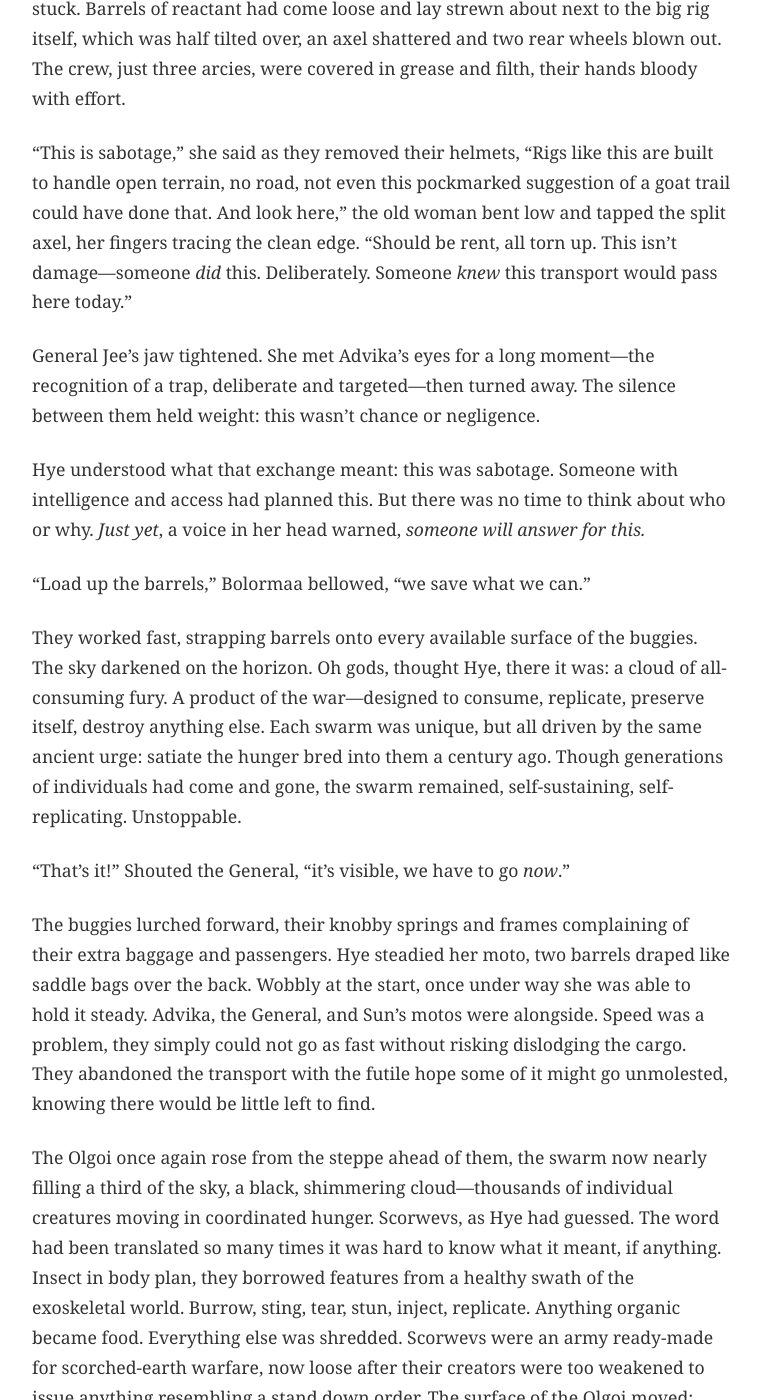
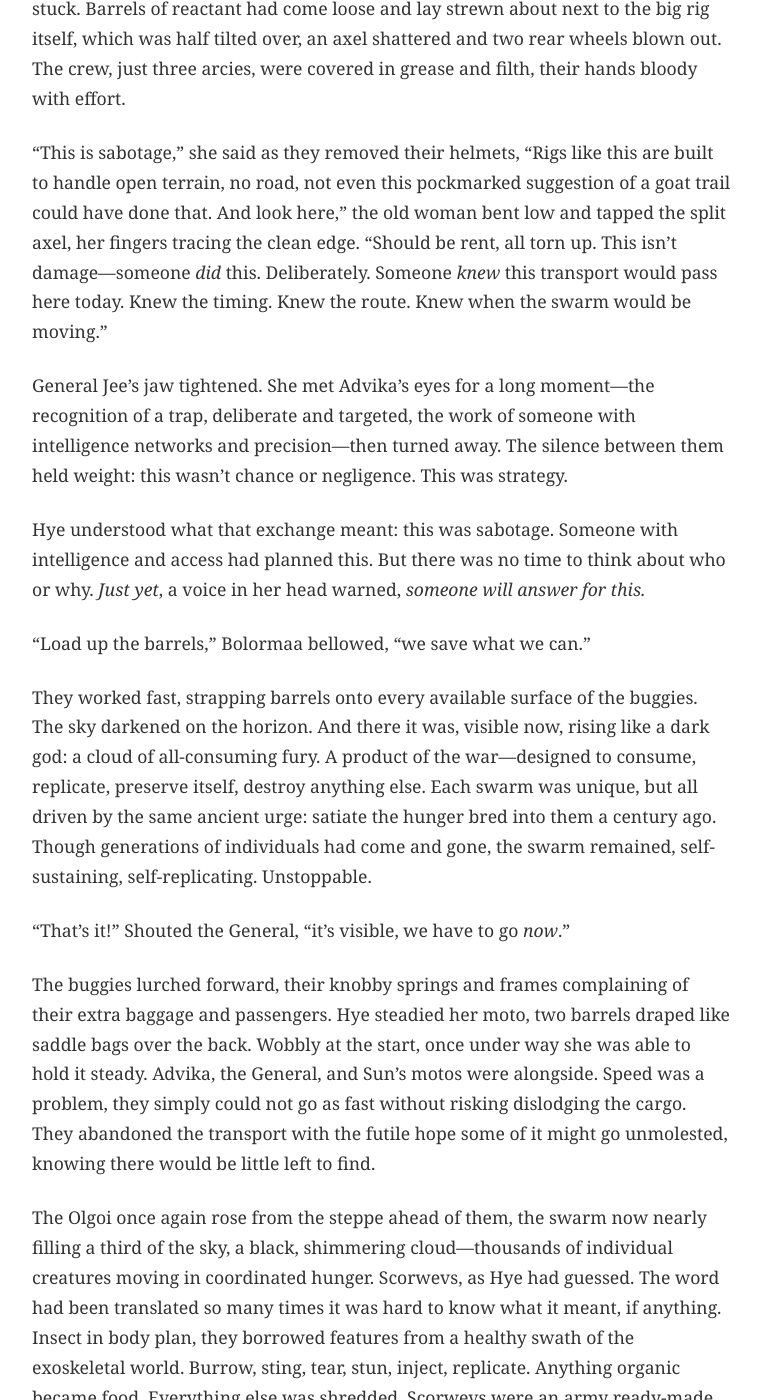
Before and after one commit to kmunki/kmunki.github.io, a Jekyll site: the page built from _fiction/violet/019-chapter-09.md, in a window 1280 px wide and 1400 px high, scrolled down 629 px. Shown: the whole window, without its empty margins (258-1018 px from the left). Built offline with Jekyll 4.4.1, drawn with Linux system fonts in a browser that asks for light colours; some of the changed text lies outside the part shown.

Commit message:
Polish Ch 9: Clarify sabotage intent, strengthen military bonds
🤖 Generated with Claude Code

Co-Authored-By: Claude <noreply@anthropic.com>

```diff
--- a/_fiction/violet/019-chapter-09.md
+++ b/_fiction/violet/019-chapter-09.md
@@ -13,15 +13,15 @@ The military-issue motos roared across the steppe. A herd of wild ponies, scarre
 
 When they arrived, her expression was dour. The transport was not late, it was stuck. Barrels of reactant had come loose and lay strewn about next to the big rig itself, which was half tilted over, an axel shattered and two rear wheels blown out. The crew, just three arcies, were covered in grease and filth, their hands bloody with effort.
 
-"This is sabotage," she said as they removed their helmets, "Rigs like this are built to handle open terrain, no road, not even this pockmarked suggestion of a goat trail could have done that. And look here," the old woman bent low and tapped the split axel, her fingers tracing the clean edge. "Should be rent, all torn up. This isn't damage—someone *did* this. Deliberately. Someone *knew* this transport would pass here today."
+"This is sabotage," she said as they removed their helmets, "Rigs like this are built to handle open terrain, no road, not even this pockmarked suggestion of a goat trail could have done that. And look here," the old woman bent low and tapped the split axel, her fingers tracing the clean edge. "Should be rent, all torn up. This isn't damage—someone *did* this. Deliberately. Someone *knew* this transport would pass here today. Knew the timing. Knew the route. Knew when the swarm would be moving."
 
-General Jee's jaw tightened. She met Advika's eyes for a long moment—the recognition of a trap, deliberate and targeted—then turned away. The silence between them held weight: this wasn't chance or negligence.
+General Jee's jaw tightened. She met Advika's eyes for a long moment—the recognition of a trap, deliberate and targeted, the work of someone with intelligence networks and precision—then turned away. The silence between them held weight: this wasn't chance or negligence. This was strategy.
 
 Hye understood what that exchange meant: this was sabotage. Someone with intelligence and access had planned this. But there was no time to think about who or why. *Just yet*, a voice in her head warned, *someone will answer for this.*
 
 "Load up the barrels," Bolormaa bellowed, "we save what we can."
 
-They worked fast, strapping barrels onto every available surface of the buggies. The sky darkened on the horizon. Oh gods, thought Hye, there it was: a cloud of all-consuming fury. A product of the war—designed to consume, replicate, preserve itself, destroy anything else. Each swarm was unique, but all driven by the same ancient urge: satiate the hunger bred into them a century ago. Though generations of individuals had come and gone, the swarm remained, self-sustaining, self-replicating. Unstoppable.
+They worked fast, strapping barrels onto every available surface of the buggies. The sky darkened on the horizon. And there it was, visible now, rising like a dark god: a cloud of all-consuming fury. A product of the war—designed to consume, replicate, preserve itself, destroy anything else. Each swarm was unique, but all driven by the same ancient urge: satiate the hunger bred into them a century ago. Though generations of individuals had come and gone, the swarm remained, self-sustaining, self-replicating. Unstoppable.
 
 “That’s it!” Shouted the General, “it’s visible, we have to go *now*.”
 
@@ -59,7 +59,7 @@ Somehow Sifu Advika Shidao was there on her jet black moto. She pulled along sid
 
 “Jump!” Hye commanded.
 
-He did, clumsy with fear. But he was too high, grabbing Advika’s shoulders instead of her waist, his momentum too much even for the seasoned old Sifu.
+He did, clumsy with fear. But he was too high, grabbing Advika's shoulders instead of her waist, his momentum too much—and yet the Sifu's arm locked. In that fraction of a second, Hye saw something that shouldn't have been possible: Advika bracing herself with strength that held. For a moment. Just a moment.
 
 “Go!” Advika demanded as the bike tilted and fell. Hye looked back to see as the shadow passed over them.
 
@@ -85,7 +85,11 @@ Hye and Sun ran over and fought Bolormaa, yanking the lever to neutral. The huge
 
 It was enough.
 
-The jet black bike flew through the gap, just nicking each side. Advika sent the bike into a slide to keep from pancaking them on the far side of the wall. The doors closed with a boom, dozens of scorewevs crushed between them. In an instant the roar of the swarm outside was all but inaudible. The few that made their way inside were easy targets. Wails of anguish and relief came from Bolormaa. She half stumbled half ran, pulling the boy off the moto, ignoring his groans of agony and embracing him. Hye could hear her uttering something through her sobs in Mongolian, the same phrases repeated over and over.
+The jet black bike flew through the gap, just nicking each side. Advika sent the bike into a slide to keep from pancaking them on the far side of the wall. The doors closed with a boom, dozens of scorewevs crushed between them. In an instant the roar of the swarm outside was all but inaudible.
+
+General Jee appeared beside Advika as she dismounted, gripping her shoulder for a moment—no words, just the pressure of recognition between soldiers who had just moved together as one organism. The look they exchanged said what decades of shared danger can: *you came back. You always do*.
+
+The few that made their way inside were easy targets. Wails of anguish and relief came from Bolormaa. She half stumbled half ran, pulling the boy off the moto, ignoring his groans of agony and embracing him. Hye could hear her uttering something through her sobs in Mongolian, the same phrases repeated over and over.
 
 As Bolormaa held the boy Sun and Hye helped Advika up. Her left leg was mangled and left elbow broken. A divot the size of a lemon had been taken out of her right side, scorwev bite. Bolormaa looked up at the battered old woman with awe then buried her face in the boy’s shoulder, now weeping yet still speaking the repeating words.
 
@@ -103,9 +107,9 @@ As Bolormaa held the boy Sun and Hye helped Advika up. Her left leg was mangled
 
 With the great doors shut and the commotion of treating the injured attended too, the Olgoi could almost be mistaken for peaceful. Sun and the General resumed the tour while Hye sat with Advika in the infirmary. The old Sifu's age was apparent and, in this state—her leg wrapped in a chrys-cast and scale-skin bandages plastered on her arms and side, her breathing shallow and deliberate—she looked almost fragile.
 
-“You do not need to watch over me,” Advika said, her eyes half-lidded with sedative “though appreciated, I won’t heal any faster with you here.”
+"You do not need to watch over me," Advika said, her eyes half-lidded with sedative "though appreciated, I won't heal any faster with you here."
 
-“You will,” said Hye, “because as soon as I leave you will grab your staff and begin hobbling about, stretching the bandages and burning up the calories the infusions need to accelerate your healing. Then you’ll faint—“
+"You will," said Hye simply. "Because you need someone to keep you from your staff."
 
 "I would not faint!" Advika protested.
 
@@ -117,13 +121,13 @@ Advika smiled thinly. "Eight weeks is acceptable."
 
 The Arc Chief looked depleted. She came into the room and sat in a chair facing both Hye and Advika.
 
-“Children at Olgoi,” she began, “are raised in clutches. Most arcs are same. Raised together—by older clutches and a few rearers who raise many, many clutches their whole life .”
+"Children at the Olgoi," she began, "are raised in clutches. Most arcs are the same. Raised together—by older clutches and a few rearers who raise many clutches their whole life."
 
 "We have rearers in the Joseon Koryo as well, Arc Chief," said Hye, "all of the Continuum, really. Sun and I have Sifu, a gift from our Generation Mother, Viceroy Yi In-yeong, who the Sifu—"
 
 “Owed a favor. Why she spent it on asking a war-relic to tutor a Princess and Ward, she never explained.” Advika paused, catching her breath, “but I don’t think you came in here to discuss the nuances of reproductive strategy?”
 
-“No, no,” Bolormaa said, with a sad smile, “I have point, promise. Olgoi are like most born post-war. No *parents*. Boy was one day wandering around arc. We encourage this, to learn arc ways and workings. I turned a corner and boom! He bumped into the Arc Chief!” She slapped her thighs in emphasis. “Not watching where he was going. I almost scold him, but then instead, say, ‘Follow me.’
+"No, no," Bolormaa said, with a sad smile, "I have a point, I promise. Olgoi are like most born post-war. No *parents*. The boy was one day wandering the arc. We encourage this, to learn arc ways and workings. I turned a corner and boom! He bumped into the Arc Chief!” She slapped her thighs in emphasis. “Not watching where he was going. I almost scold him, but then instead, say, ‘Follow me.’
 
 Then I ignore him. Whole day, he follow, quiet as a scut. Next morning, he at my door. Again he watch and follow. This all years ago. We become,” she became quiet, thoughtful. “Bond,” she said, “we bond.
 
@@ -133,7 +137,7 @@ He get older, late teens, comfortable outside. Good outside. Good outside! Ha!
 
 The Arc Chief nodded, the worry that had been gnawing at her flashing across her face.
 
-“Yes, I knew. I worry. When the swarm close and he not through doors, worry is now fear.” She presses the palm of her fist against her chest,”Arc Chiefs, though, must mother all, not just some. Worry. Fear. Not for just boy. For all Olgoi. Can not risk swarm getting inside.
+"Yes, I knew. I worry. When the swarm came close and he was not through the doors, worry became fear." She pressed the palm of her fist against her chest. "Arc Chiefs, though, must mother all, not just some. Worry. Fear. Not for just the boy. For all the Olgoi. I cannot risk the swarm getting inside.
 
 Closing the doors,” she said as tears welled again in her eyes, “require strength,” she looks up at them, eyes reddened. “Was like he already dead, closing doors like putting his body in digester.”
 
```
Also changed, not shown: other parts of _fiction/violet/019-chapter-09.md (+1 -1 lines).
